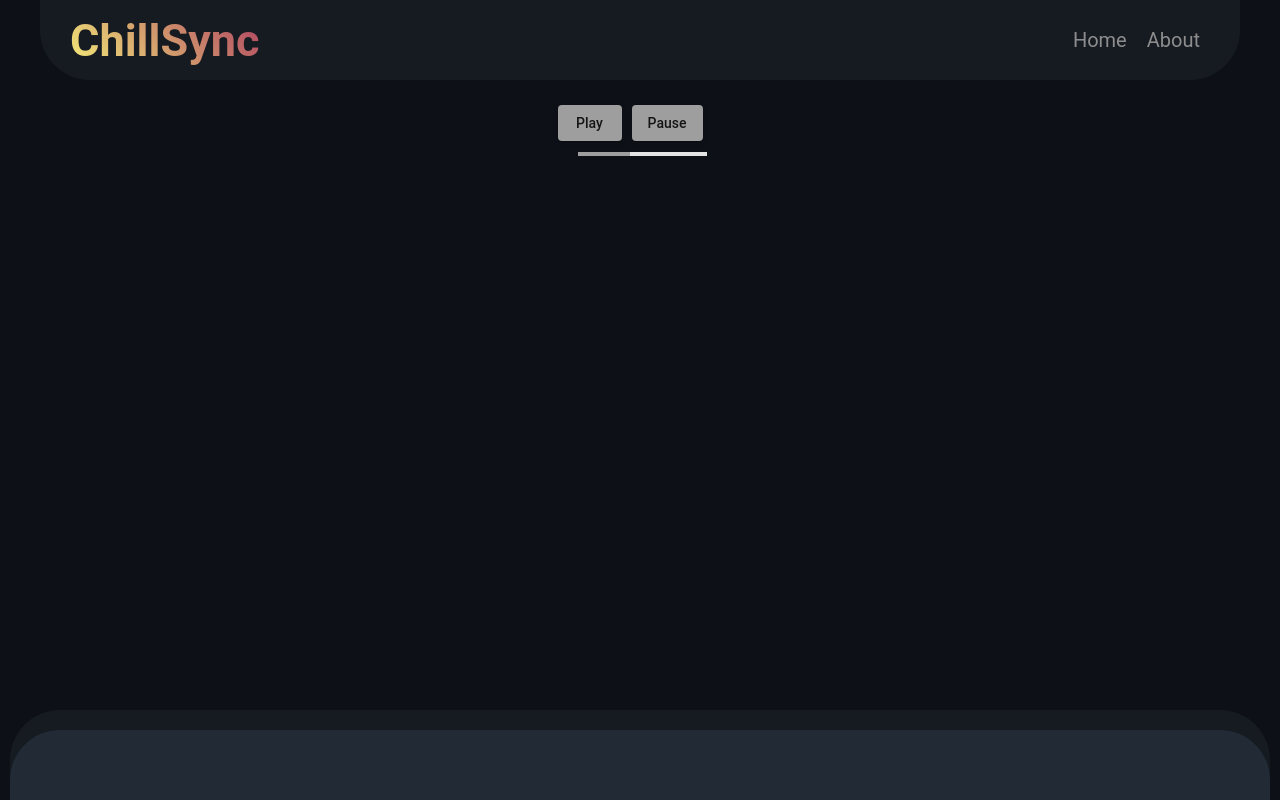
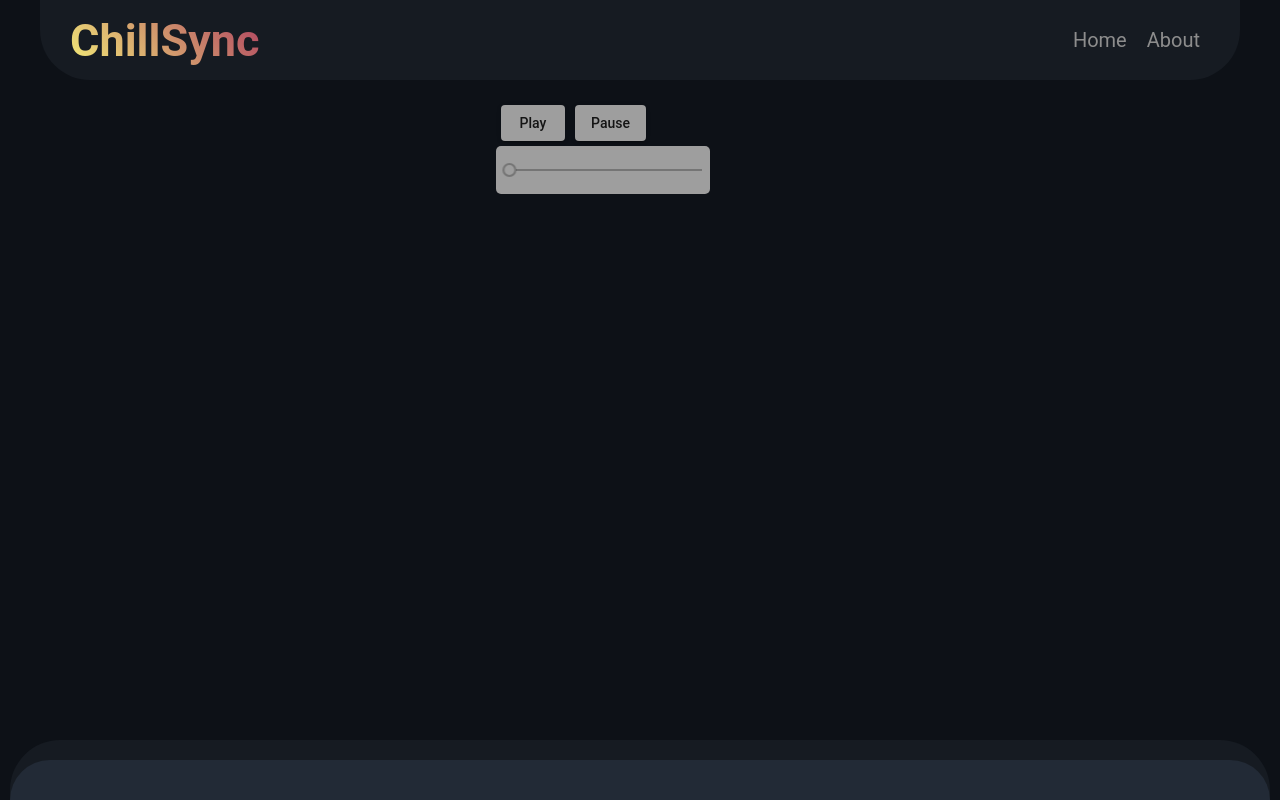
Before and after one commit to abronz/ChillSync, an Angular app: page /home in a window 1280 px wide. Built offline with nearby package versions, Linux system fonts and the light colour scheme.

Commit message:
progress bar added

```diff
--- a/src/app/app.module.ts
+++ b/src/app/app.module.ts
@@ -2,6 +2,7 @@ import { BrowserModule } from '@angular/platform-browser';
 import { NgModule } from '@angular/core';
 import {MatButtonModule} from '@angular/material/button';
 import {MatProgressBarModule} from '@angular/material/progress-bar';
+import {MatSliderModule} from '@angular/material/slider';
 
 import { AppRoutingModule } from './app-routing.module';
 import { AppComponent } from './app.component';
@@ -24,7 +25,8 @@ import { FooterComponent } from './footer/footer.component';
     BrowserModule,
     AppRoutingModule,
     MatButtonModule,
-    MatProgressBarModule
+    MatProgressBarModule,
+    MatSliderModule
   ],
   providers: [],
   bootstrap: [AppComponent]
--- a/src/app/footer/footer.component.css
+++ b/src/app/footer/footer.component.css
@@ -1,18 +1,18 @@
 
 @-webkit-keyframes expandA{
   0%{height:0px}
-  100%{height:90px}
+  100%{height:60px}
 }
 
 @-webkit-keyframes expandB{
   0%{height:0px}
-  100%{height:70px}
+  100%{height:40px}
 }
 
 .footerA-container {
   position: relative;
   background-color: rgb(22,27,34);
-  height: 90px;
+  height: 60px;
   border-top-left-radius: 50px;
   border-top-right-radius: 50px;
   margin-right: 10px;
@@ -26,7 +26,7 @@
   bottom: 0;
   right: 0;
   background-color: rgb(34, 42, 54);
-  height: 70px;
+  height: 40px;
   width: 100%;
   border-top-left-radius: 50px;
   border-top-right-radius: 50px;
--- a/src/app/home/home.component.css
+++ b/src/app/home/home.component.css
@@ -16,6 +16,10 @@
   pointer-events: none;
 }
 
+.prg-player {
+  width: 100%;
+}
+
 button {
   margin-left: 10px;
   margin-top: 5px;
@@ -23,6 +27,15 @@ button {
 
 .prg-container {
   display: inline-block;
+  margin-left: 30px;
   width: 70%;
-  margin-left: 30px;
+  background-color: rgb(158,158,158);
+  margin: 5px;
+  padding-left: 5px;
+  border-radius: 5px;
 }
+
+.mat-slider {
+      transition: none;
+
+}
--- a/src/app/home/home.component.html
+++ b/src/app/home/home.component.html
@@ -7,9 +7,8 @@
       <button mat-raised-button color="primary">Pause</button>
 
       <div class="prg-container">
-        <mat-progress-bar mode="prg-bar" value="40"></mat-progress-bar>
+        <mat-slider class="prg-player" aria-label="unit(s)" [value]="prgValue" [max]="100" [min]="0" (input)="onInputChange($event)"></mat-slider>
       </div>
-
     </div>
   </div>
 
--- a/src/app/home/home.component.ts
+++ b/src/app/home/home.component.ts
@@ -20,9 +20,12 @@ export class HomeComponent implements OnInit {
   playerWidth: any;
   public reframed: Boolean = false;
 
+  prgValue: any;
+  prgPause: Boolean = false
+  timer: any;
+
   ngOnInit() {
-    // this.URL = "https://www.youtube.com/watch?v=4VxdufqB9zg";
-    // this.safeURL = this.sanitizer.bypassSecurityTrustResourceUrl('https://www.youtube.com/embed/4VxdufqB9zg'+this.playerVars)
+    // initialize youtube API
     this.video = "4VxdufqB9zg"
     var tag = document.createElement('script')
     tag.src = "https://www.youtube.com/iframe_api"
@@ -31,6 +34,10 @@ export class HomeComponent implements OnInit {
     this.playerWidth = 1280
     this.playerHeight = 720
     window['onYouTubeIframeAPIReady'] = () => { this.startVideo() }
+
+    // progress bar
+    this.startSetInterval();
+
   }
 
   startVideo() {
@@ -41,11 +48,9 @@ export class HomeComponent implements OnInit {
       videoId: this.video,
       playerVars: {
         disablekb: 1,
-        controls: 0,
         modestbranding: 1,
         rel: 0,
-        showinfo: 0,
-        autoplay: 0
+        showinfo: 0
       },
       events: {
         'onStateChange': this.onPlayerStateChange.bind(this),
@@ -74,11 +79,23 @@ export class HomeComponent implements OnInit {
   }
 
   onPlayerReady(event) {
-    this.player.setVolume(20)
+    this.player.setVolume(0)
+    event.target.playVideo();
   }
 
-  getPlayerTime() {
-    return Math.round(this.player.getCurrentTime())
+  onInputChange(event) {
+    clearInterval(this.timer)
+    console.log(this.player.getDuration())
+    var seekVal = this.player.getDuration()*(event.value/100)
+    this.player.seekTo(seekVal, true)
+    this.startSetInterval();
   }
 
+  startSetInterval() {
+    this.timer = setInterval(() => {
+      if(this.player != null) {
+        this.prgValue = this.player.getCurrentTime()/this.player.getDuration()*100;
+      }
+    }, 200)
+  }
 }
```
